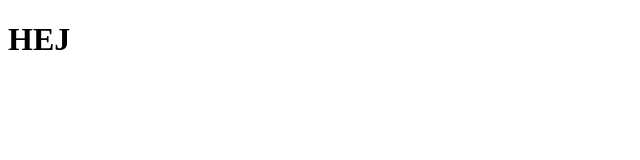
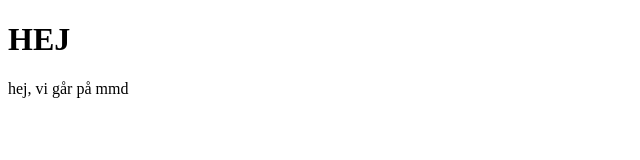
Before and after one commit to saraklarskov/prove, a plain HTML site: page index.html in a window 1280 px wide. Shown: the whole page, without its empty margins (0-640 px from the left). Drawn offline with Linux system fonts and the light colour scheme.

Commit message:
brødtekst

```diff
--- a/index.html
+++ b/index.html
@@ -7,5 +7,6 @@
 </head>
 <body>
     <h1>HEJ</h1>
+    <p>hej, vi går på mmd</p>
 </body>
 </html>
```
